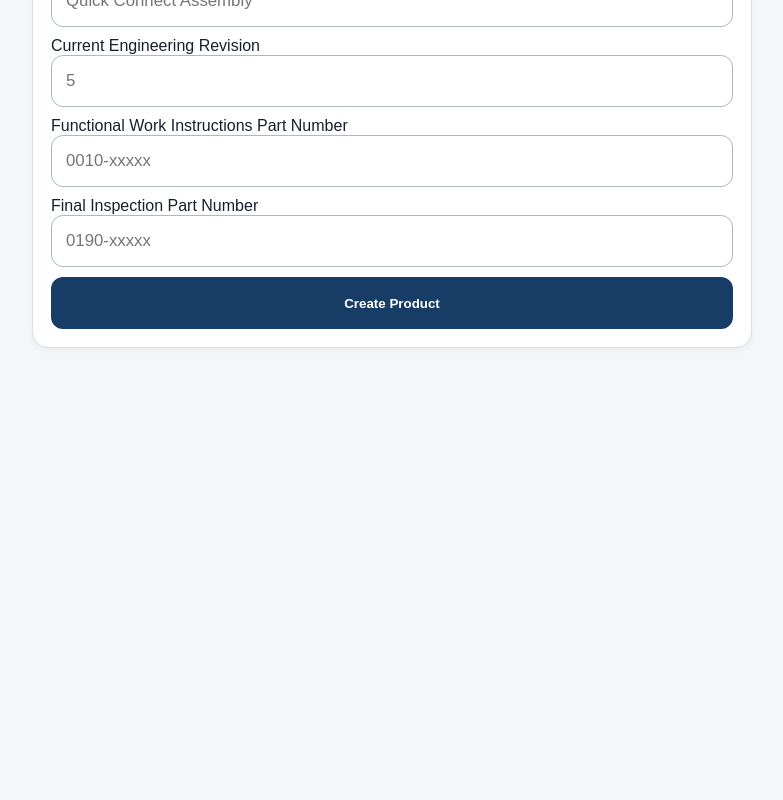
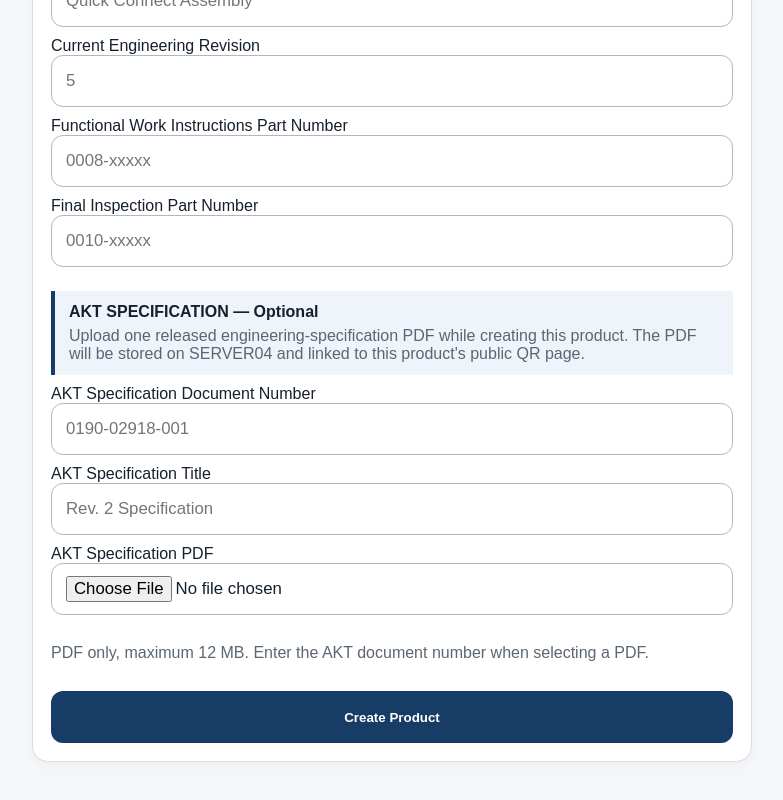
Before and after one commit to quirozr21-ops/production-visual-reference, a Next.js app: page /admin/products/new in a window 1280 px wide. Shown: the part 460-1260 px from the top of the page, without its empty margins (58-841 px from the left). Before the commit the page ends 856 px from the top, so only its background shows below. Built offline with nearby package versions, Linux system fonts and the light colour scheme; no server answers.

Commit message:
Add AKT specification upload to Create New Product

```diff
--- a/src/app/admin/products/new/page.tsx
+++ b/src/app/admin/products/new/page.tsx
@@ -43,12 +43,50 @@ export default async function NewProductPage({
           </label>
           <label>
             Functional Work Instructions Part Number
-            <input className="input" name="workInstruction" placeholder="0010-xxxxx" />
+            <input className="input" name="workInstruction" placeholder="0008-xxxxx" />
           </label>
           <label>
             Final Inspection Part Number
-            <input className="input" name="finalInspectionPartNumber" placeholder="0190-xxxxx" />
+            <input className="input" name="finalInspectionPartNumber" placeholder="0010-xxxxx" />
           </label>
+
+          <div className="note-box">
+            <strong>AKT SPECIFICATION — Optional</strong>
+            <div className="muted" style={{ marginTop: 6 }}>
+              Upload one released engineering-specification PDF while creating this product.
+              The PDF will be stored on SERVER04 and linked to this product&apos;s public QR page.
+            </div>
+          </div>
+
+          <label>
+            AKT Specification Document Number
+            <input
+              className="input"
+              name="aktDocumentNumber"
+              placeholder="0190-02918-001"
+            />
+          </label>
+          <label>
+            AKT Specification Title
+            <input
+              className="input"
+              name="aktTitle"
+              placeholder="Rev. 2 Specification"
+            />
+          </label>
+          <label>
+            AKT Specification PDF
+            <input
+              className="input"
+              name="aktSpecificationFile"
+              type="file"
+              accept=".pdf,application/pdf"
+            />
+          </label>
+          <p className="muted">
+            PDF only, maximum 12 MB. Enter the AKT document number when selecting a PDF.
+          </p>
+
           <button className="button" type="submit" disabled={isDemoMode}>
             Create Product
           </button>
```
